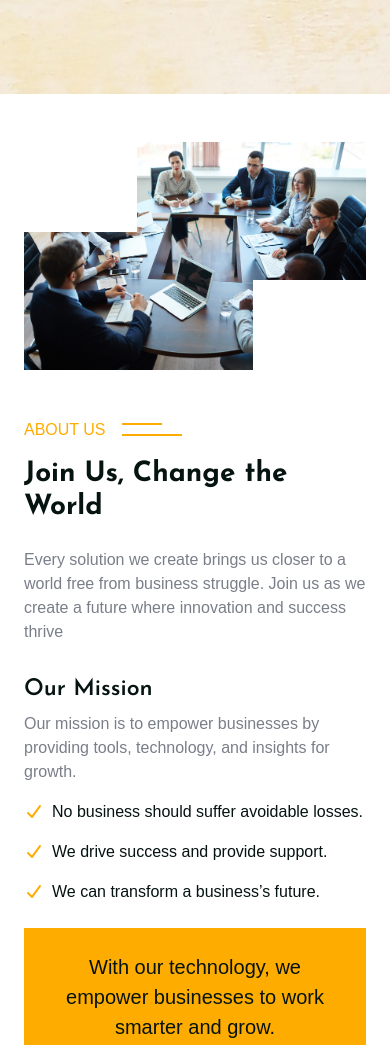
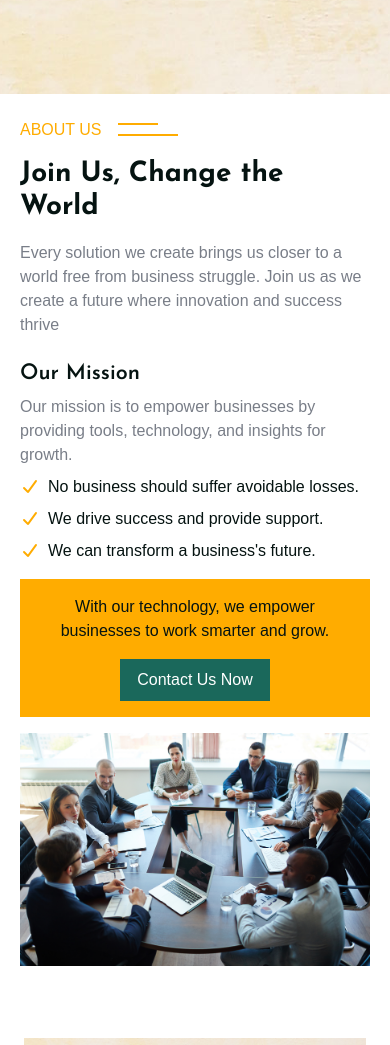
Before and after one commit to SOFTWIZPRO/softwizpro, a plain HTML site: page index.html in a window 390 px wide. Shown: the part 876-1921 px from the top of the page. Drawn offline with nearby package versions, Linux system fonts and the light colour scheme.

Commit message:
Enhance carousel and about section styles for better responsiveness and visibility

```diff
--- a/css/style.css
+++ b/css/style.css
@@ -157,6 +157,7 @@
     top: 50%;
     left: 0;
     transform: translateY(-50%);
+    display: none;
 }
 
 .header-carousel .owl-nav .owl-prev,
@@ -170,6 +171,13 @@
     font-size: 22px;
     color: var(--bs-dark);
     background: var(--bs-primary);
+}
+
+/* Show carousel navigation only on md screens and above */
+@media (min-width: 768px) {
+    .header-carousel .owl-nav {
+        display: block;
+    }
 }
 
 .page-header {
@@ -335,6 +343,7 @@
     width: 33%;
     height: 90px;
     background: var(--bs-white);
+    display: none;
 }
 
 .about-img::before {
@@ -345,6 +354,14 @@
 .about-img::after {
     right: 0px;
     bottom: 0px;
+}
+
+/* Show decorative elements on md and above */
+@media (min-width: 768px) {
+    .about-img::before,
+    .about-img::after {
+        display: block;
+    }
 }
 
 
--- a/index.html
+++ b/index.html
@@ -41,54 +41,6 @@
     <!-- Spinner End -->
 
 
-    <!-- Topbar Start -->
-    <!-- <div class="container-fluid bg-secondary top-bar wow fadeIn" data-wow-delay="0.1s">
-        <div class="row align-items-center h-100">
-            <div class="col-lg-4 text-center text-lg-start">
-                <a href="index.html" class="d-inline-block">
-                    <img src="img/logo bg.png" alt="softwizpro logo" style="height:56px;" />
-                </a>
-            </div>
-            <div class="col-lg-8 d-none d-lg-block">
-                <div class="row">
-                    <div class="col-lg-4">
-                        <div class="d-flex justify-content-end">
-                            <div class="flex-shrink-0 btn-square bg-primary">
-                                <i class="fa fa-phone-alt text-dark"></i>
-                            </div>
-                            <div class="ms-2">
-                                <h6 class="text-primary mb-0">Call Us</h6>
-                                <span class="text-white">0202 555 444</span>
-                            </div>
-                        </div>
-                    </div>
-                    <div class="col-lg-4">
-                        <div class="d-flex justify-content-end">
-                            <div class="flex-shrink-0 btn-square bg-primary">
-                                <i class="fa fa-envelope-open text-dark"></i>
-                            </div>
-                            <div class="ms-2">
-                                <h6 class="text-primary mb-0">Mail Us</h6>
-                                <span class="text-white">softwizpro.com</span>
-                            </div>
-                        </div>
-                    </div>
-                    <div class="col-lg-4">
-                        <div class="d-flex justify-content-end">
-                            <div class="flex-shrink-0 btn-square bg-primary">
-                                <i class="fa fa-map-marker-alt text-dark"></i>
-                            </div>
-                            <div class="ms-2">
-                                <h6 class="text-primary mb-0">Address</h6>
-                                <span class="text-white">Eastern Bypass Nairobi</span>
-                            </div>
-                        </div>
-                    </div>
-                </div>
-            </div>
-        </div>
-    </div> -->
-    <!-- Topbar End -->
 
 
     <!-- Navbar Start -->
@@ -248,32 +200,32 @@
 
 
     <!-- About Start -->
-    <div class="container-fluid py-5">
-        <div class="container">
-            <div class="row g-5 align-items-center">
-                <div class="col-lg-6 wow fadeIn" data-wow-delay="0.2s">
+    <div class="container-fluid py-4 py-md-5">
+        <div class="container px-2 px-md-0">
+            <div class="row g-3 g-md-5 align-items-center">
+                <div class="col-12 col-lg-6 wow fadeIn" data-wow-delay="0.2s" style="order: 2;">
                     <div class="about-img">
-                        <img class="img-fluid w-100" src="img/Boardroom.png" alt="Image">
+                        <img class="img-fluid w-100" src="img/Boardroom.png" alt="About Softwiz Pro">
                     </div>
                 </div>
-                <div class="col-lg-6">
+                <div class="col-12 col-lg-6 wow fadeIn" data-wow-delay="0.3s" style="order: 1;">
                     <p class="section-title bg-white text-start text-primary pe-3">About Us</p>
-                    <h1 class="display-6 mb-4 wow fadeIn" data-wow-delay="0.2s">Join Us, Change the World</h1>
-                    <p class="mb-4 wow fadeIn" data-wow-delay="0.3s">Every solution we create brings us closer to a world free from business struggle. Join us as we create a future where innovation and success thrive</p>
-                    <div class="row g-4 pt-2">
-                        <div class="col-sm-6 wow fadeIn" data-wow-delay="0.4s">
+                    <h1 class="display-6 mb-3 mb-md-4">Join Us, Change the World</h1>
+                    <p class="mb-3 mb-md-4 fs-6 fs-md-5">Every solution we create brings us closer to a world free from business struggle. Join us as we create a future where innovation and success thrive</p>
+                    <div class="row g-3 g-md-4 pt-2">
+                        <div class="col-12 col-sm-6 wow fadeIn" data-wow-delay="0.4s">
                             <div class="h-100">
-                                <h3>Our Mission</h3>
-                                <p>Our mission is to empower businesses by providing tools, technology, and insights for growth.</p>
-                                <p class="text-dark"><i class="fa fa-check text-primary me-2"></i>No business should suffer avoidable losses.</p>
-                                <p class="text-dark"><i class="fa fa-check text-primary me-2"></i>We drive success and provide support.</p>
-                                <p class="text-dark mb-0"><i class="fa fa-check text-primary me-2"></i>We can transform a business’s future.</p>
+                                <h3 class="fs-4 mb-2 mb-md-3">Our Mission</h3>
+                                <p class="fs-6 fs-md-5 mb-2 mb-md-3">Our mission is to empower businesses by providing tools, technology, and insights for growth.</p>
+                                <p class="text-dark fs-6 mb-2"><i class="fa fa-check text-primary me-2"></i>No business should suffer avoidable losses.</p>
+                                <p class="text-dark fs-6 mb-2"><i class="fa fa-check text-primary me-2"></i>We drive success and provide support.</p>
+                                <p class="text-dark mb-0 fs-6"><i class="fa fa-check text-primary me-2"></i>We can transform a business's future.</p>
                             </div>
                         </div>
-                        <div class="col-sm-6 wow fadeIn" data-wow-delay="0.5s">
-                            <div class="h-100 bg-primary p-4 text-center">
-                                <p class="fs-5 text-dark">With our technology, we empower businesses to work smarter and grow.</p>
-                                <a class="btn btn-secondary py-2 px-4" href="contact.html">Contact Us Now</a>
+                        <div class="col-12 col-sm-6 wow fadeIn" data-wow-delay="0.5s">
+                            <div class="h-100 bg-primary p-3 p-md-4 text-center rounded">
+                                <p class="fs-6 fs-md-5 text-dark mb-3 mb-md-4">With our technology, we empower businesses to work smarter and grow.</p>
+                                <a class="btn btn-secondary py-2 px-3 px-md-4 fs-6" href="contact.html">Contact Us Now</a>
                             </div>
                         </div>
                     </div>
```
